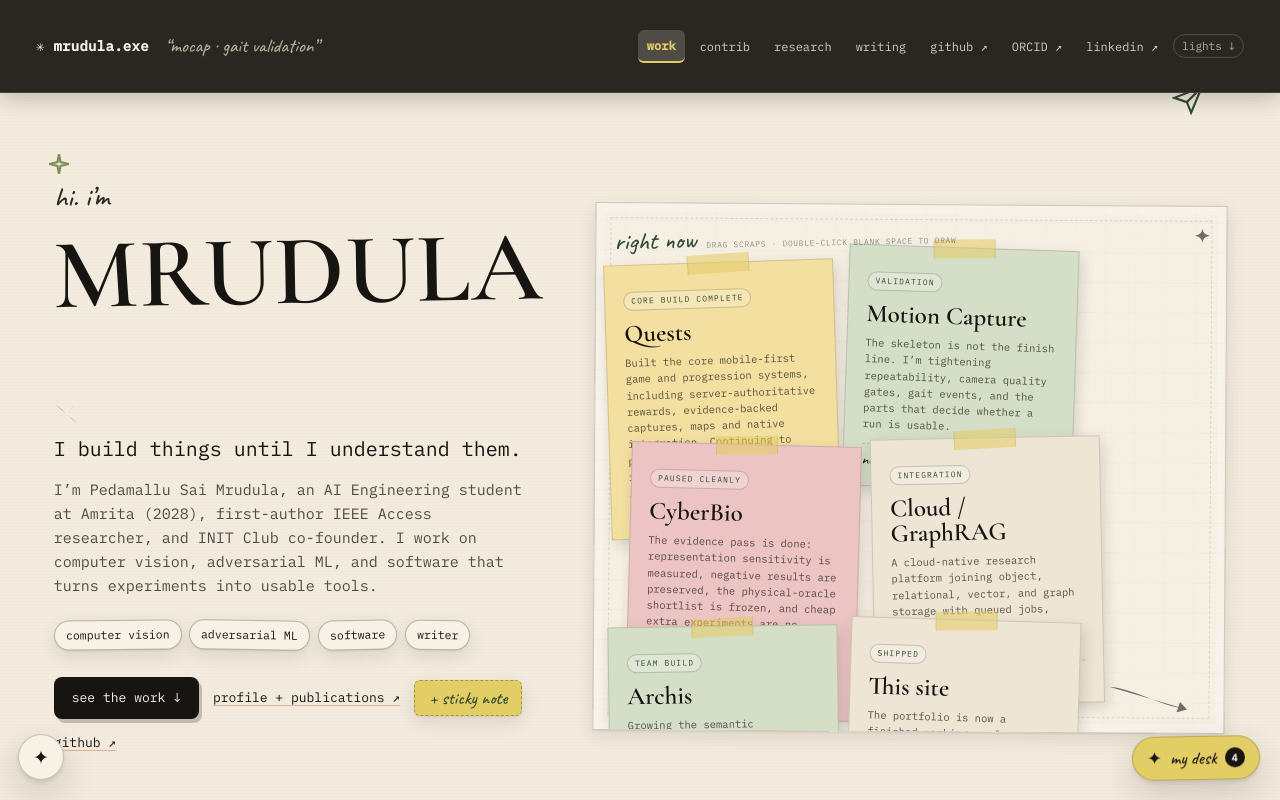
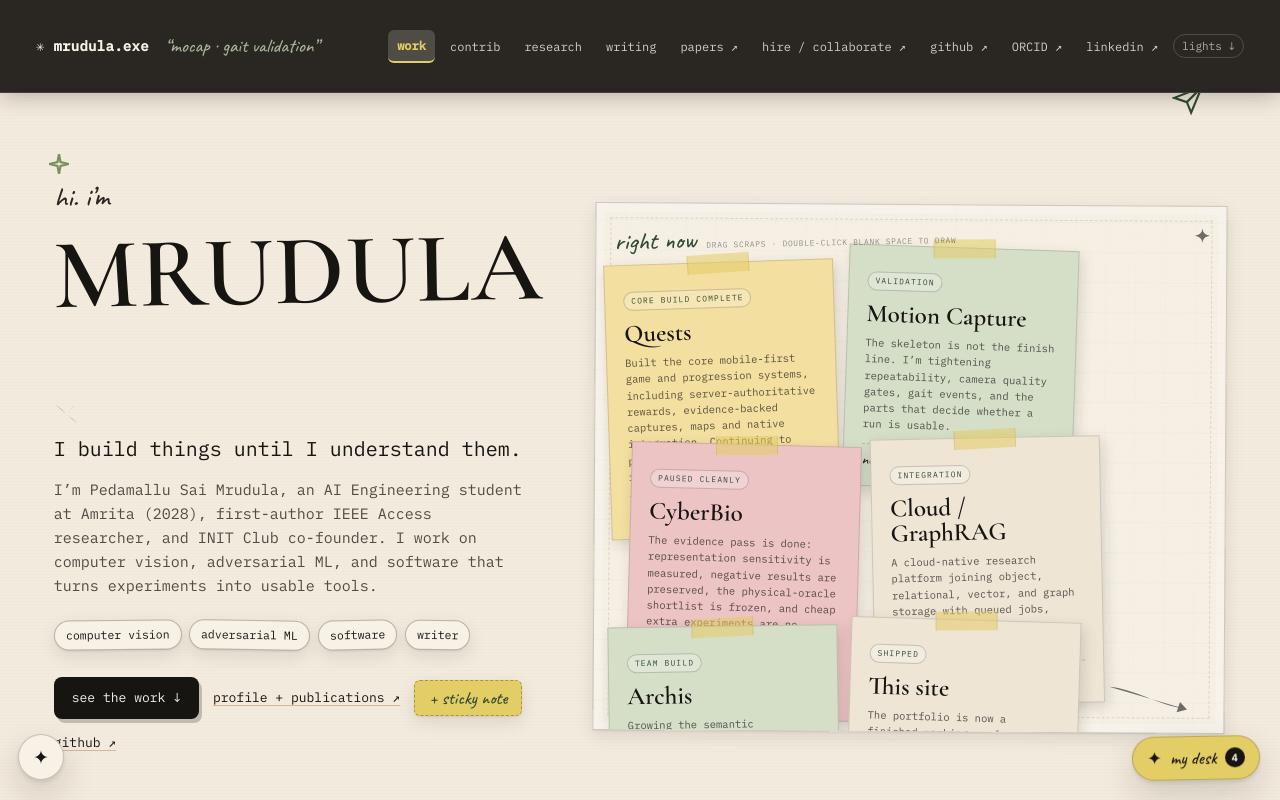
Before and after one commit to Mrudula-itsjuzme/portfolio-site, a React (Vite) app: page / in a window 1280 px wide. Shown: the top 800 px of the page. Built offline with nearby package versions, Linux system fonts and the light colour scheme.

Commit message:
navigation: surface searchable research and recruiter pages

```diff
--- a/src/components/lab/LabHeader.jsx
+++ b/src/components/lab/LabHeader.jsx
@@ -82,6 +82,8 @@ export default function LabHeader({ soundEnabled }) {
           </a>
         ))}
 
+        <a href="/research.html" className="nav-ext">papers ↗</a>
+        <a href="/work-with-me.html" className="nav-ext">hire / collaborate ↗</a>
         <a href={identity.links.github} target="_blank" rel="noreferrer" className="nav-ext">
           github ↗
         </a>
```
